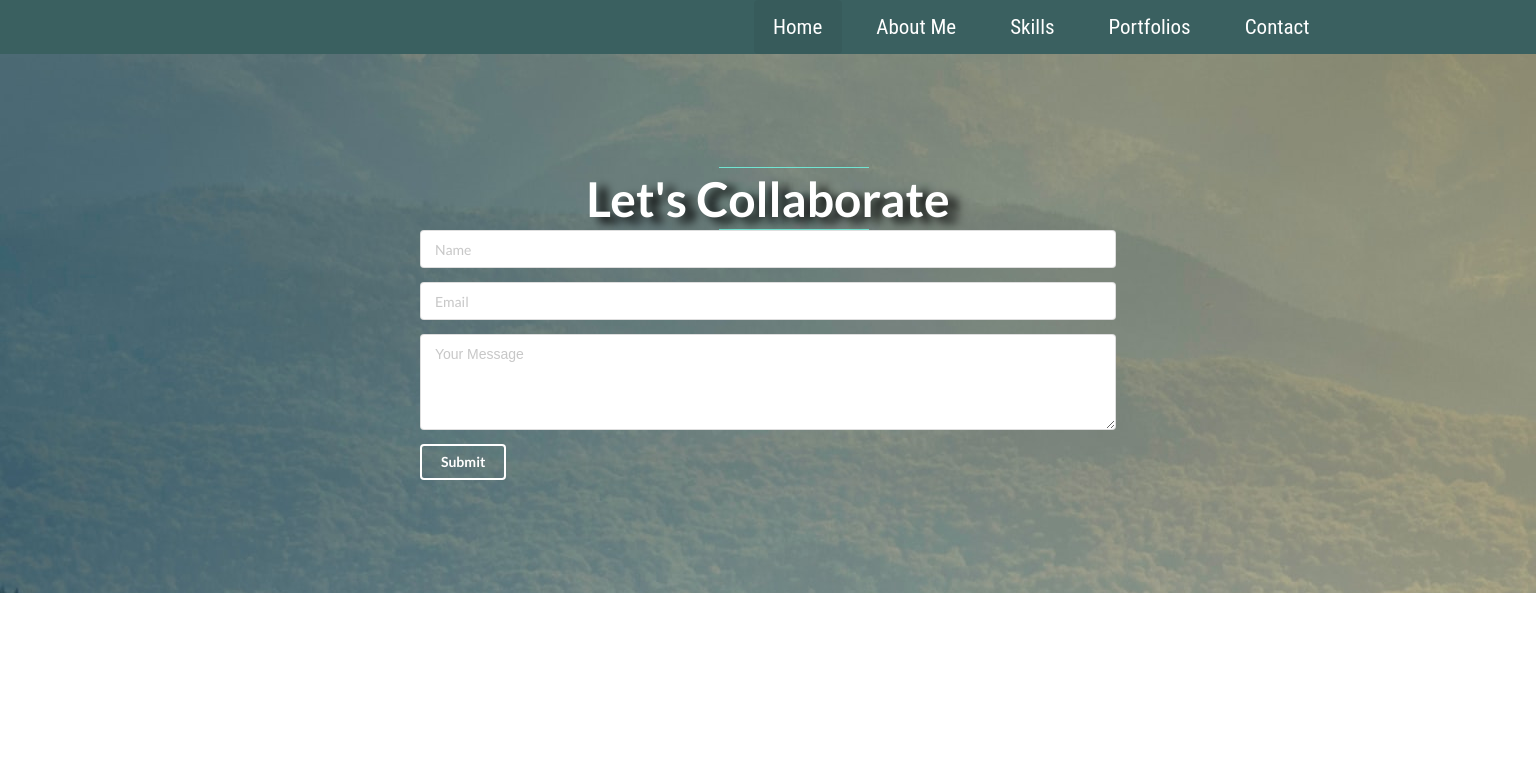
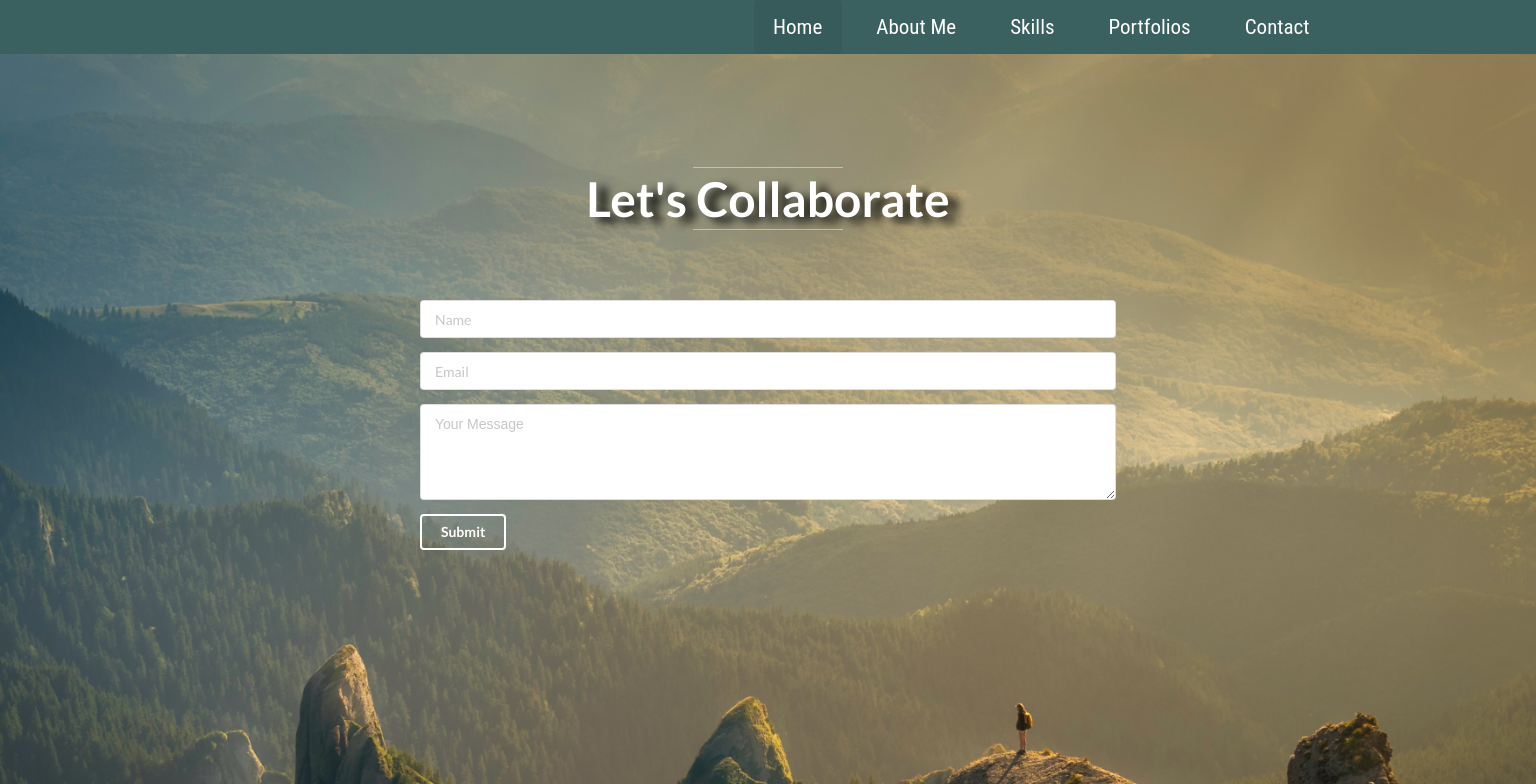
Before and after one commit to ettienekorayyi/stv-portfolio, a React (Create React App) app: page /contact in a window 1536 px wide. Shown: the top 784 px of the page. Built offline with nearby package versions, Linux system fonts and the light colour scheme.

Commit message:
Added Desktop view for Contact Me page

```diff
--- a/src/components/ContactMe/contactme.css
+++ b/src/components/ContactMe/contactme.css
@@ -1,5 +1,34 @@
+@media (min-width: 1281px) {
+  #contactme {
+    background-image: linear-gradient(darkcyan, #62cad0, aquamarine, darkcyan);
+    width: 100%;
+    height: 92.7vh;
+    background-size: cover;
+    background-repeat: no-repeat;
+    overflow: hidden;
+  }
+
+  section#title {
+    text-align: center;
+    margin-bottom: 5rem;
+    color: white;
+  }
+
+  section#title > h1::before,
+  section#title > h1::after {
+    content: "";
+    display: block;
+    background-image: linear-gradient(darkcyan, #62cad0, aquamarine, darkcyan);
+    margin-left: auto;
+    margin-right: auto;
+    width: 150px;
+    height: 1px;
+  }
+
+}
+
+/* Contact Me Page */
 @media only screen and (max-width: 400px) {
-  /* About Me Page */
   #contactme {
     background-image: linear-gradient(darkcyan, #62cad0, aquamarine, darkcyan);
     width: 360px;
@@ -12,10 +41,10 @@
 
   section#title {
     text-align: center;
-    margin-bottom: 2rem;
+    margin-bottom: 3rem;
     color: white;
   }
-
+   /* 8 */
   section#title > h1::before,
   section#title > h1::after {
     content: "";
@@ -25,13 +54,8 @@
     width: 150px;
     height: 1px;
   }
-  /*
-  section#description {
-    margin-top: 2rem;
-  }
 
-  Font Size of Content */
-
+  /* Font Size of Content */
   #description > #text h3 {
     text-align: center;
     font-weight: 100;
--- a/src/components/Skills/skills.css
+++ b/src/components/Skills/skills.css
@@ -41,7 +41,8 @@
     content: "";
     display: block;
     background-image: linear-gradient(darkcyan, #62cad0, aquamarine, darkcyan);
-    margin-left: 43%;
+    margin-left: auto;
+    margin-right: auto;
     width: 150px;
     height: 1px;
   }
```
